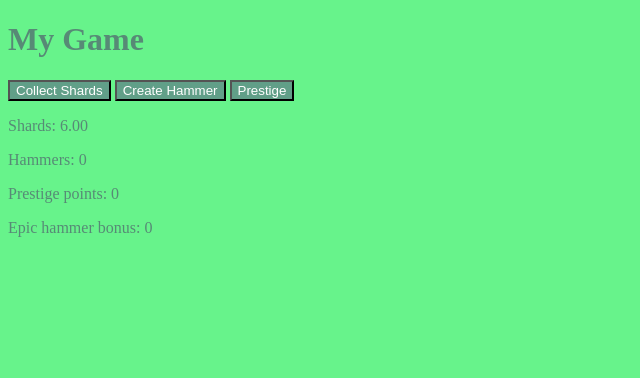
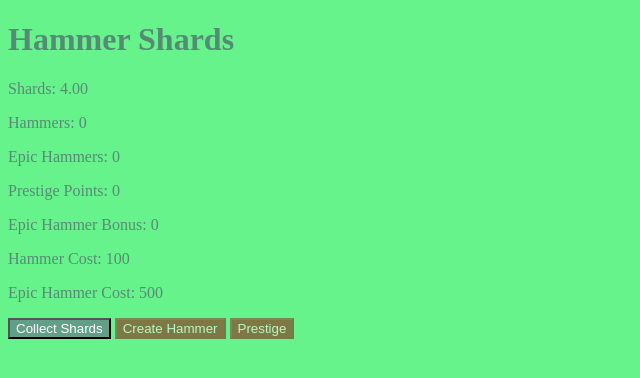
Before and after one commit to Vampie/ShardsHammer, a plain HTML site: page index.html in a window 1280 px wide. Both pictures are taken after a click on the button "Collect Shards". Shown: the whole page, without its empty margins (0-640 px from the left). Drawn offline with Linux system fonts and the light colour scheme.

Commit message:
version 0.01, after a lot of manual changing....

```diff
--- a/HammerShard.js
+++ b/HammerShard.js
@@ -2,25 +2,32 @@ class HammerShards {
     constructor() {
         this.shards = 0;
         this.hammerCount = 0;
+        this.hammerEpicCount = 0;
         this.prestigePoints = 0;
         this.epicHammerBonus = 0;
-        this.epicHammerCostMultiplier = 1;
+        this.hammerCost = 100;
+        this.hammerEpicCost = 500;
+
+    }
+
+    #collectShards() {
+        this.shards += Math.floor(Math.random() * 10) + 1;
     }
 
     collectShards() {
-        // Multiply the number of shards collected by the epic hammer bonus.
-        this.shards += Math.floor(Math.random() * 10) + 1;
-        this.shards *= 1 + this.epicHammerBonus;
+        this.#collectShards();
     }
 
-    createHammer() {
+    #createHammer() {
         // Multiply the cost of creating a hammer by the epic hammer cost multiplier.
-        const hammerCost = 100 * this.epicHammerCostMultiplier;
+        const hammerCost = this.hammerCost+(this.hammerCost * this.epicHammerBonus);;
+        const hammerEpicCost = this.hammerEpicCost+(this.hammerEpicCost * this.epicHammerBonus);;
 
         if (this.shards >= hammerCost) {
-            if (this.shards >= 500) {
+            if (this.shards >= hammerEpicCost) {
                 // Create an epic hammer.
                 this.epicHammerBonus += 0.25;
+                this.hammerEpicCount += 1;
             }
 
             this.hammerCount += 1;
@@ -28,7 +35,11 @@ class HammerShards {
         }
     }
 
-    prestige() {
+    createHammer() {
+        this.#createHammer();
+    }
+
+    #prestige() {
         // Multiply the cost of creating an epic hammer by 1 + the prestige points.
         this.epicHammerCostMultiplier += 0.25;
 
@@ -36,6 +47,23 @@ class HammerShards {
         this.hammerCount = 0;
     }
 
+    prestige() {
+        this.#prestige();
+    }
+
+    // Calculates the cost of prestiging.
+    calculatePrestigeCost() {
+        return 100 * this.epicHammerCostMultiplier;
+    }
+
+    // Calculates the cost of creating both hammers.
+    calculateTotalHammerCost() {
+        return this.hammerCost + (this.hammerCost * this.epicHammerBonus);
+    }
+
+    calculateTotalHammerEpicCost() {
+        return this.hammerEpicCost + (this.hammerEpicCost * this.epicHammerBonus);
+    }
     getShards() {
         return this.shards;
     }
@@ -44,6 +72,9 @@ class HammerShards {
         return this.hammerCount;
     }
 
+    getHammerEpicCount() {
+        return this.hammerEpicCount;
+    }
     getPrestigePoints() {
         return this.prestigePoints;
     }
@@ -53,6 +84,6 @@ class HammerShards {
     }
 
     getEpicHammerCostMultiplier() {
-        return this.epicHammerCostMultiplier;
+        return this.epicHammerBonus;
     }
 }
--- a/game.js
+++ b/game.js
@@ -1,14 +1,26 @@
-
+// Create a new instance of the HammerShards class.
 const game = new HammerShards();
 
+// Update the UI every second.
+//setInterval(updateUI, 1000);
+
+// Add event listeners to the buttons.
+document.getElementById('collectShardsButton').addEventListener('click', () => { game.collectShards(); updateUI() });
+document.getElementById('createHammerButton').addEventListener('click', () => { game.createHammer(); updateUI() });
+document.getElementById('prestigeButton').addEventListener('click', () => { game.prestige(); updateUI() });
+
+// Update the UI.
 function updateUI() {
   // Check if the HTML elements exist before trying to set their innerHTML.
   const shardsElement = document.getElementById('shards');
   const hammerCountElement = document.getElementById('hammerCount');
+    const hammerEpicCountElement = document.getElementById('hammerEpicCount');
   const prestigePointsElement = document.getElementById('prestigePoints');
   const epicHammerBonusElement = document.getElementById('epicHammerBonus');
   const createHammerButton = document.getElementById('createHammerButton');
   const prestigeButton = document.getElementById('prestigeButton');
+    const hammerCostElement = document.getElementById('hammerCost');
+    const hammerEpicCostElement = document.getElementById('hammerEpicCost');
 
   if (shardsElement) {
     shardsElement.innerHTML = game.getShards().toFixed(2);
@@ -18,6 +30,10 @@ function updateUI() {
     hammerCountElement.innerHTML = game.getHammerCount();
   }
 
+    if (hammerEpicCountElement) {
+        hammerEpicCountElement.innerHTML = game.getHammerEpicCount();
+    }
+
   if (prestigePointsElement) {
     prestigePointsElement.innerHTML = game.getPrestigePoints();
   }
@@ -25,16 +41,13 @@ function updateUI() {
   if (epicHammerBonusElement) {
     epicHammerBonusElement.innerHTML = game.getEpicHammerBonus();
   }
-
+    if (hammerCostElement) {
+        hammerCostElement.innerHTML = game.calculateTotalHammerCost();
+    }
+    if (hammerEpicCostElement) {
+        hammerEpicCostElement.innerHTML = game.calculateTotalHammerEpicCost();
+    }
   // Disable the buttons if they need to be disabled.
-    createHammerButton.disabled = game.isButtonDisabled('createHammerButton');
-    prestigeButton.disabled = game.isButtonDisabled('prestigeButton');
+  createHammerButton.disabled = game.calculateTotalHammerCost() > game.getShards();
+  prestigeButton.disabled = game.getHammerCount() === 0;
 }
-
-// Add event listeners to the buttons.
-document.getElementById('collectShardsButton').addEventListener('click', () => game.collectShards());
-document.getElementById('createHammerButton').addEventListener('click', () => game.createHammer());
-document.getElementById('prestigeButton').addEventListener('click', () => game.prestige());
-
-// Update the UI every second.
-setInterval(updateUI, 1000);
--- a/index.html
+++ b/index.html
@@ -1,24 +1,25 @@
 <!DOCTYPE html>
 <html>
 <head>
-    <meta name="viewport" content="width=device-width, initial-scale=1.0, maximum-scale=1.0, user-scalable=0">
-    <title>My Game</title>
+    <title>Hammer Shards</title>
     <link rel="stylesheet" href="style.css">
-    <script src="HammerShard.js"></script>
 </head>
 <body>
-    <h1>My Game</h1>
+    <h1>Hammer Shards</h1>
 
-    <div id="gameInterface">
-        <button id="collectShardsButton">Collect Shards</button>
-        <button id="createHammerButton">Create Hammer</button>
-        <button id="prestigeButton">Prestige</button>
+    <p>Shards: <span id="shards">0</span></p>
+    <p>Hammers: <span id="hammerCount">0</span></p>
+    <p>Epic Hammers: <span id="hammerEpicCount">0</span></p>
+    <p>Prestige Points: <span id="prestigePoints">0</span></p>
+    <p>Epic Hammer Bonus: <span id="epicHammerBonus">0</span></p>
+    <p>Hammer Cost: <span id="hammerCost">0</span></p>
+    <p>Epic Hammer Cost: <span id="hammerEpicCost">0</span></p>
 
-        <p>Shards: <span id="shards"></span></p>
-        <p>Hammers: <span id="hammerCount"></span></p>
-        <p>Prestige points: <span id="prestigePoints"></span></p>
-        <p>Epic hammer bonus: <span id="epicHammerBonus"></span></p>
-    </div>
+    <button id="collectShardsButton">Collect Shards</button>
+    <button id="createHammerButton">Create Hammer</button>
+    <button id="prestigeButton">Prestige</button>
+
+    <script src="HammerShard.js"></script>
     <script src="game.js"></script>
 </body>
 </html>
```
Lines whose indentation alone changed are shown as unchanged.
